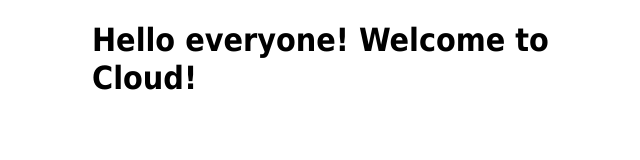
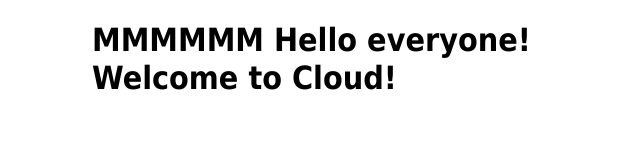
Before and after one commit to Mohdmus99/ibm-nginx, a plain HTML site: page index.html in a window 1280 px wide. Shown: the whole page, without its empty margins (268-908 px from the left). Drawn offline with Linux system fonts and the light colour scheme.

Commit message:
first commit

```diff
--- a/index.html
+++ b/index.html
@@ -9,7 +9,7 @@ font-family: Tahoma, Verdana, Arial, sans-serif; }
 </style>
 </head>
 <body>
-<h1>Hello everyone! Welcome to Cloud!</h1>
+<h1>MMMMMM Hello everyone! Welcome to Cloud!</h1>
 
 </body>
 </html>
```
